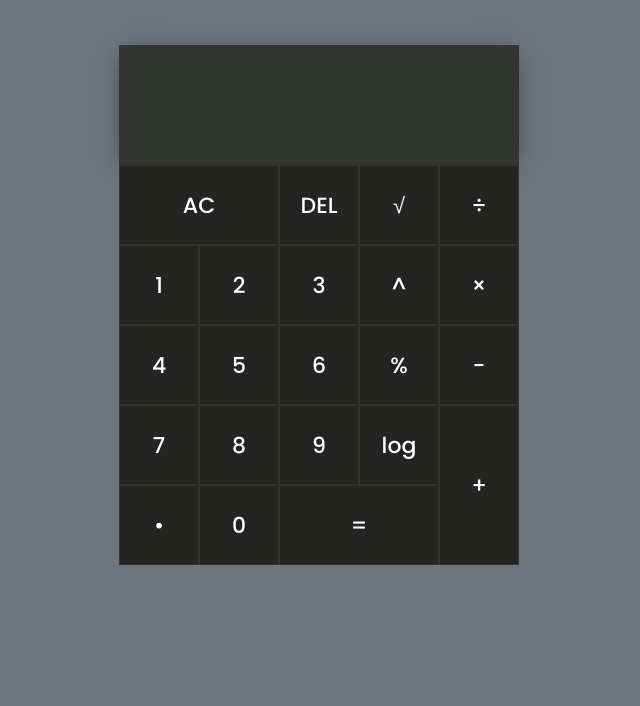
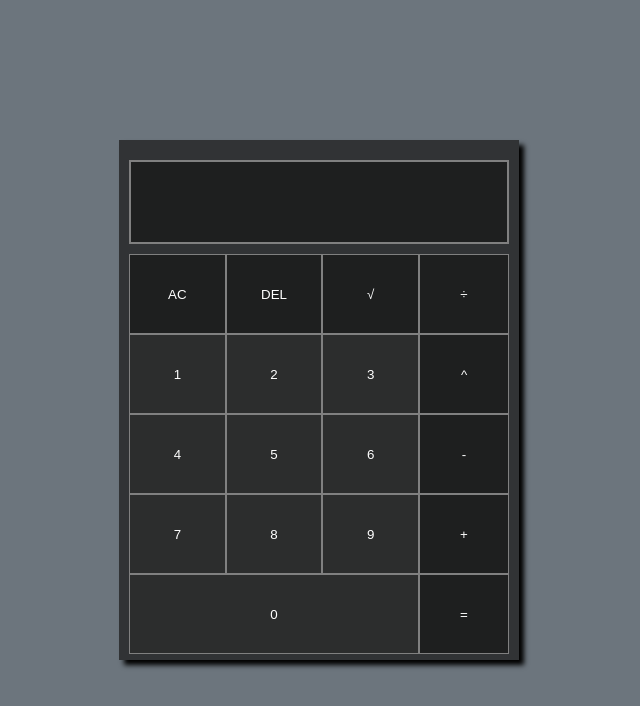
Before and after one commit to patrykos98/KalkulatorJS, a plain HTML site: page index.html in a window 1280 px wide. Shown: the whole page, without its empty margins (321-961 px from the left). Drawn offline with Linux system fonts and the light colour scheme.

Commit message:
zmiany w wygladzie kalkulator - nastepny krok js

```diff
--- a/index.html
+++ b/index.html
@@ -3,38 +3,33 @@
   <head>
     <meta charset="utf-8">
     <meta name="viewport" content="width=device-width, initial-scale=1.0">
-    <title>Najlepszy kalkulator</title>
+    <title>Kalkulator</title>
     <link rel="stylesheet" href="style.css">
-    <script src="script.js" defer></script>
+    <!-- //<script src="script.js" defer></script> -->
   </head>
   <body>
     <div class="kalkulator">
       <div class="wynik">
-         <div class="poprzednie-dzialanie"></div>
-         <div class="aktualne-dzialanie"></div>
+
        </div>
-       <button class="col-dwa wyczysc">AC</button>
-       <button class="usun">DEL</button>
-       <button class="operator">√</button>
-       <button class="operator">÷</button>
-       <button class="liczba">1</button>
-       <button class="liczba">2</button>
-       <button class="liczba">3</button>
-       <button class="operator">^</button>
-       <button class="operator">&times</button>
-       <button class="liczba">4</button>
-       <button class="liczba">5</button>
-       <button class="liczba">6</button>
-       <button class="operator">%</button>
-       <button class="operator">-</button>
-       <button class="liczba">7</button>
-       <button class="liczba">8</button>
-       <button class="liczba">9</button>
-       <button class="operator">log</button>
-       <button class="row-dwa operator">+</button>
-       <button class="liczba">•</button>
-       <button class="liczba">0</button>
-       <button class="col-dwa rownosc">=</button>
+       <button class="ac">AC</button>
+       <button class="del">DEL</button>
+       <button class="sqrt">√</button>
+       <button class="dzielenie">÷</button>
+       <button class="klik" id="one">1</button>
+       <button class="klik" id="two">2</button>
+       <button class="klik" id="three">3</button>
+       <button class="potega">^</button>
+       <button class="klik" id="four">4</button>
+       <button class="klik" id="five">5</button>
+       <button class="klik" id="six">6</button>
+       <button class="odejmowanie">-</button>
+       <button class="klik" id="seven">7</button>
+       <button class="klik" id="eight">8</button>
+       <button class="klik" id="nine">9</button>
+       <button class="dodawanie">+</button>
+       <button class="klik" id="zero">0</button>
+       <button class="wynik_btn">=</button>
     </div>
   </body>
 </html>
--- a/style.css
+++ b/style.css
@@ -1,59 +1,76 @@
 @import url('https://fonts.googleapis.com/css2?family=Poppins:wght@300;400;500;600&display=swap');
 
-*, *::before, *::after {
+body {
   box-sizing: border-box;
   font-family: 'Poppins', sans-serif;
   font-size: 22px;
   font-weight: 500;
   color: white;
-}
-body {
   padding: 0;
   margin: 0;
   background: #6c757d;
+  height:100vh;
+  display:flex;
+  justify-content: center;
+  align-items: center;
 }
 
-.kalkulator {
-  margin: 25px;
-  display: grid;
-  justify-content: center;
-  align-content: center;
-  min-height: 70vh;
-  grid-template-columns: repeat(5, 80px);
-  grid-template-rows: minmax(120px, auto) repeat(5, 80px);
+button{
+    color:white;
+    height:80px;
+    width:90px;
+    background-color:rgba(30,30,30,0.95);
+    border:1px solid gray;
 }
-button {
-  cursor: pointer;
-  border: 1px solid #333533;
-  outline: none;
-  background: #242423;
+
+button:hover{
+    background-color:rgba(30,30,30,0.55);
 }
-button:hover, button:focus {
-  background: rgba(36, 36, 35, .95);
+
+.wynik{
+    height:80px;
+    width:100%;
+    margin:20px 10px 10px 10px;
+    background-color: rgba(30,30,30,0.95);
+    border:2px solid gray;
 }
-.wynik {
-  grid-column: 1 / -1;
-  background-color: #333533;
-  display: flex;
-  flex-direction: column;
-  align-items: flex-end;
-  justify-content: space-between;
-  padding: 20px;
-  word-wrap: break-word;
-  word-break: break-all;
-  box-shadow: 0px 4px 25px -10px rgba(0,0,0,0.75);
+
+.kalkulator{
+    height:520px;
+    width:400px;
+    box-shadow: 5px 5px 5px black;
+    background-color: rgba(30,30,30,0.75);
+    display:flex;
+    align-content: flex-start;
+    align-items: flex-start;
+    flex-wrap: wrap;
 }
-.poprzednie-dzialanie {
-  font-size: 16px;
-  font-weight: 400;
-  color: rgba(255, 255, 255, .8)
+.ac{
+    margin-left:10px;
 }
-.aktualne-dzialanie {
-  font-size: 30px;
+
+.dzielenie{
+    margin-right:10px;
 }
-.col-dwa {
-  grid-column: span 2;
+
+.ac, .del, .sqrt{
+    flex-grow: 1;
 }
-.row-dwa {
-  grid-row: span 2;
+
+.potega, .odejmowanie, .dodawanie, .wynik_btn{
+    margin-right:10px;
 }
+
+#one, #two, #three, #four, #five, #six, #seven, #eight, #nine, #zero{
+    height:80px;
+    flex-grow: 1;
+    background-color:rgba(45,45,45,0.95);
+}
+
+.klik:hover{
+    border:2px solid black;
+}
+
+#one, #four, #seven, #zero{
+    margin-left:10px;
+}
```
